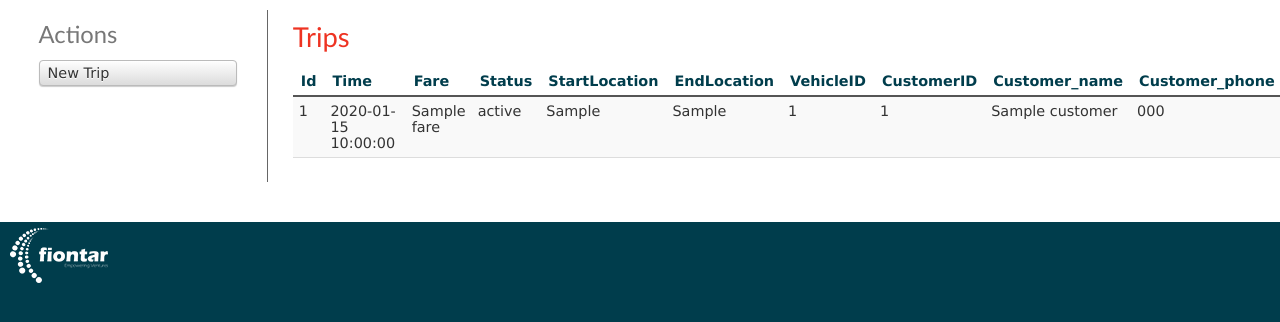
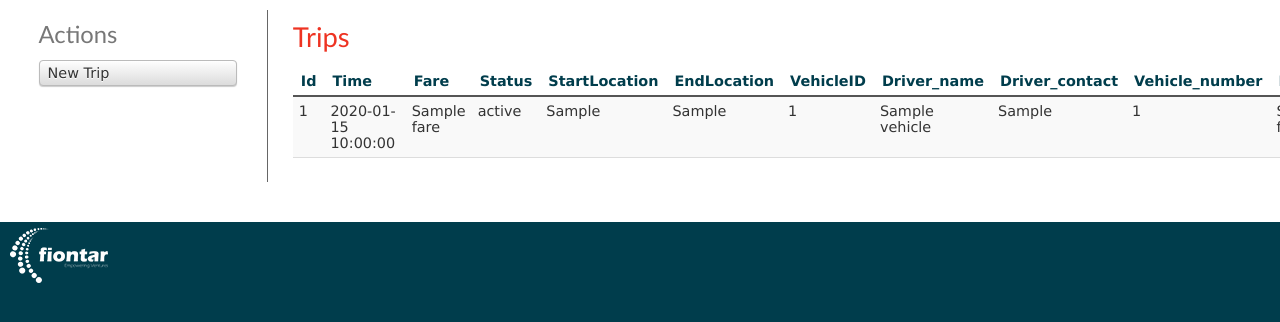
Before and after one commit to gitter-badger/T2MS, a CakePHP app: the page made by app/View/Trips/index.ctp in a window 1280 px wide. Shown: the part 47-369 px from the top of the page. Run offline with PHP 8.4 and a stand-in for CakePHP, Linux system fonts and the light colour scheme; the template is opened without the code that fills it: most values are stand-ins (such as "Sample title", 1, 10 or a date in 2020); data that the repository does not hold is empty; some libraries are stand-ins or nearby versions.

Commit message:
extend vehicle details in trip

```diff
--- a/app/Controller/CustomersController.php
+++ b/app/Controller/CustomersController.php
@@ -24,7 +24,7 @@ class CustomersController extends AppController {
  * @return void
  */
 	public function index() {
-		$this->Customer->recursive = 1;
+		$this->Customer->recursive = 0;
 		$this->set('customers', $this->Paginator->paginate());
 	}
 
--- a/app/Controller/TripsController.php
+++ b/app/Controller/TripsController.php
@@ -24,7 +24,7 @@ class TripsController extends AppController {
  * @return void
  */
 	public function index() {
-		$this->Trip->recursive = 1;
+		$this->Trip->recursive = 0;
 		$this->set('trips', $this->Paginator->paginate());
 	}
 
--- a/app/Controller/VehiclesController.php
+++ b/app/Controller/VehiclesController.php
@@ -13,6 +13,8 @@ class VehiclesController extends AppController {
  *
  * @var array
  */
+    var $name = 'Vehicles';
+    var $scaffold;
 	public $components = array('Paginator');
 
 /**
--- a/app/Model/Trip.php
+++ b/app/Model/Trip.php
@@ -16,7 +16,10 @@ class Trip extends AppModel {
         'Customer' => array(
             'className' => 'Customer',
             'foreignKey' => 'customerID'
-        )
+        ),
+        'Vehicle' => array(
+            'className' => 'Vehicle',
+            'foreignKey' => 'vehicleID' )
     );
 
 	public $validate = array(
--- a/app/Model/Vehicle.php
+++ b/app/Model/Vehicle.php
@@ -11,6 +11,9 @@ class Vehicle extends AppModel {
  *
  * @var array
  */
+        var $name = 'Vehicle';
+        public $has = array( 'Trip' => array( 'className' => 'Trip' ) );
+
 	public $validate = array(
 		'driverName' => array(
 			'notEmpty' => array(
--- a/app/View/Trips/index.ctp
+++ b/app/View/Trips/index.ctp
@@ -9,6 +9,11 @@
 			<th><?php echo $this->Paginator->sort('startLocation'); ?></th>
 			<th><?php echo $this->Paginator->sort('endLocation'); ?></th>
 			<th><?php echo $this->Paginator->sort('vehicleID'); ?></th>
+                        <th><?php echo $this->Paginator->sort('Driver_name'); ?></th>
+                        <th><?php echo $this->Paginator->sort('Driver_contact'); ?></th>
+                        <th><?php echo $this->Paginator->sort('Vehicle_number'); ?></th>
+                        <th><?php echo $this->Paginator->sort('MinFare'); ?></th>
+                        <th><?php echo $this->Paginator->sort('Vehicle_Owner'); ?></th>
 			<th><?php echo $this->Paginator->sort('customerID'); ?></th>
                         <th><?php echo $this->Paginator->sort('customer_name'); ?></th>
                         <th><?php echo $this->Paginator->sort('customer_phone'); ?></th>
@@ -24,6 +29,11 @@
 		<td><?php echo h($trip['Trip']['startLocation']); ?>&nbsp;</td>
 		<td><?php echo h($trip['Trip']['endLocation']); ?>&nbsp;</td>
 		<td><?php echo h($trip['Trip']['vehicleID']); ?>&nbsp;</td>
+                <td><?php echo h($trip['Vehicle']['driverName']); ?>&nbsp;</td>
+                <td><?php echo h($trip['Vehicle']['driverContact']); ?>&nbsp;</td>
+                <td><?php echo h($trip['Vehicle']['vehicleNum']); ?>&nbsp;</td>
+                <td><?php echo h($trip['Vehicle']['fare']); ?>&nbsp;</td>
+                <td><?php echo h($trip['Vehicle']['ownerID']); ?>&nbsp;</td>
 		<td><?php echo h($trip['Trip']['customerID']); ?>&nbsp;</td>
                 <td><?php echo h($trip['Customer']['name']); ?>&nbsp;</td>
                 <td><?php echo h($trip['Customer']['phone']); ?>&nbsp;</td>
```
